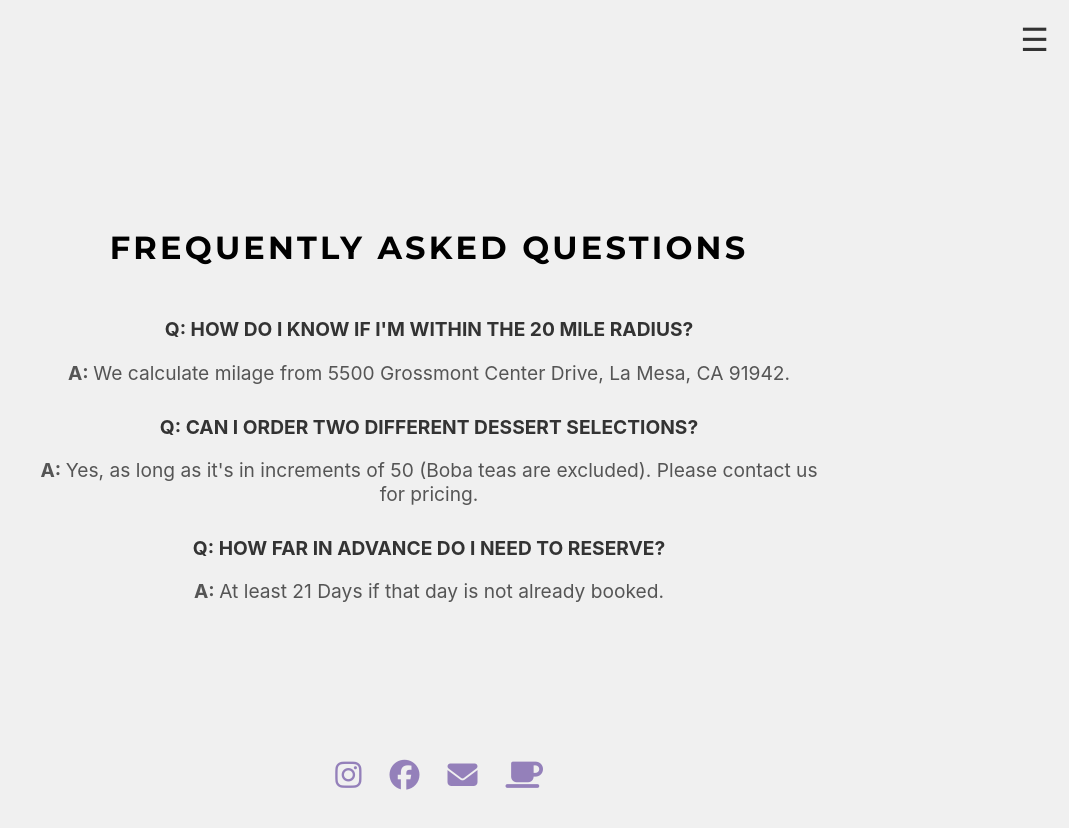
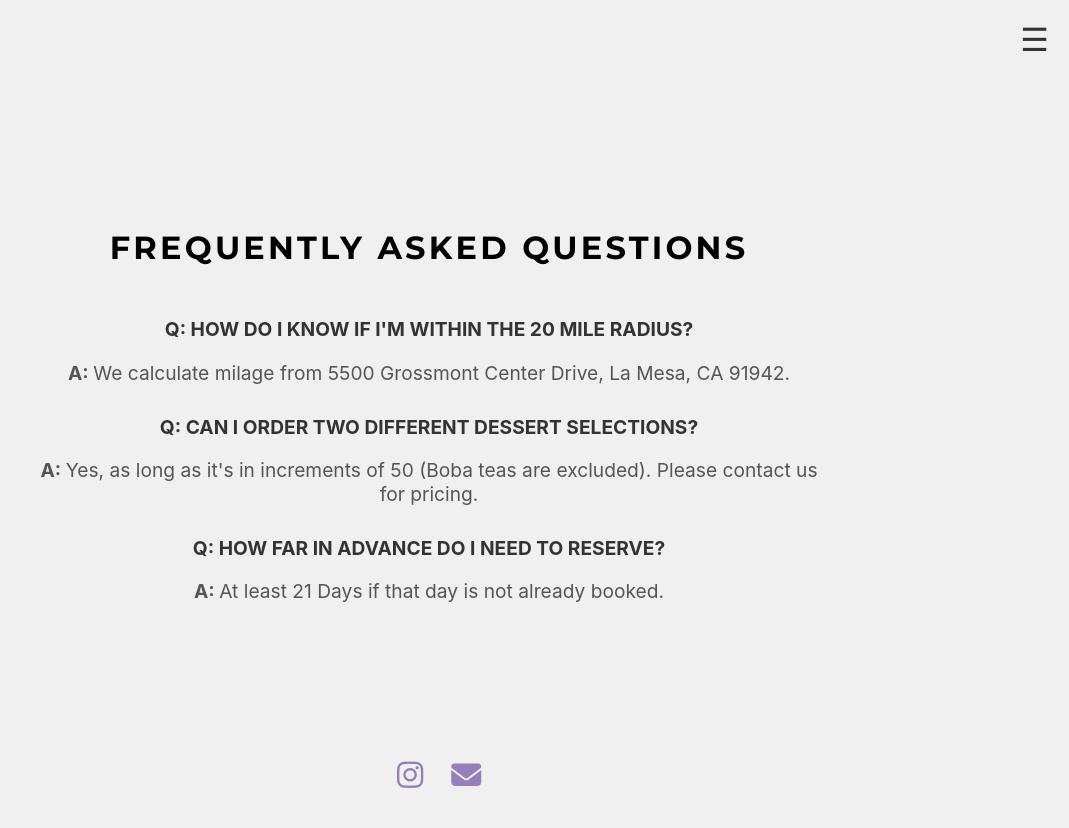
Before and after one commit to SixFourDev/sweetcartrental, a React (Create React App) app: page /faq in a window 1280 px wide. Shown: the top 828 px of the page, without its empty margins (211-1280 px from the left). Built offline with nearby package versions, Linux system fonts and the light colour scheme.

Commit message:
removed facebook and coffee socials

```diff
--- a/src/components/Socials.jsx
+++ b/src/components/Socials.jsx
@@ -7,14 +7,11 @@
       <a href="https://www.instagram.com/sweetcartrental/" target="_blank" rel="noopener noreferrer">
         <i className="fab fa-instagram"></i>
       </a>
-      <a href="https://facebook.com" target="_blank" rel="noopener noreferrer">
+      {/* <a href="https://facebook.com" target="_blank" rel="noopener noreferrer">
         <i className="fab fa-facebook"></i>
-      </a>
+      </a> */}
       <a href="mailto:sweetcartrental.sd@gmail.com">
         <i className="fas fa-envelope"></i>
-      </a>
-      <a href="https://www.buymeacoffee.com/jsicajane" target="_blank" rel="noopener noreferrer">
-        <i className="fas fa-coffee"></i>
       </a>
     </div>
   );
```
